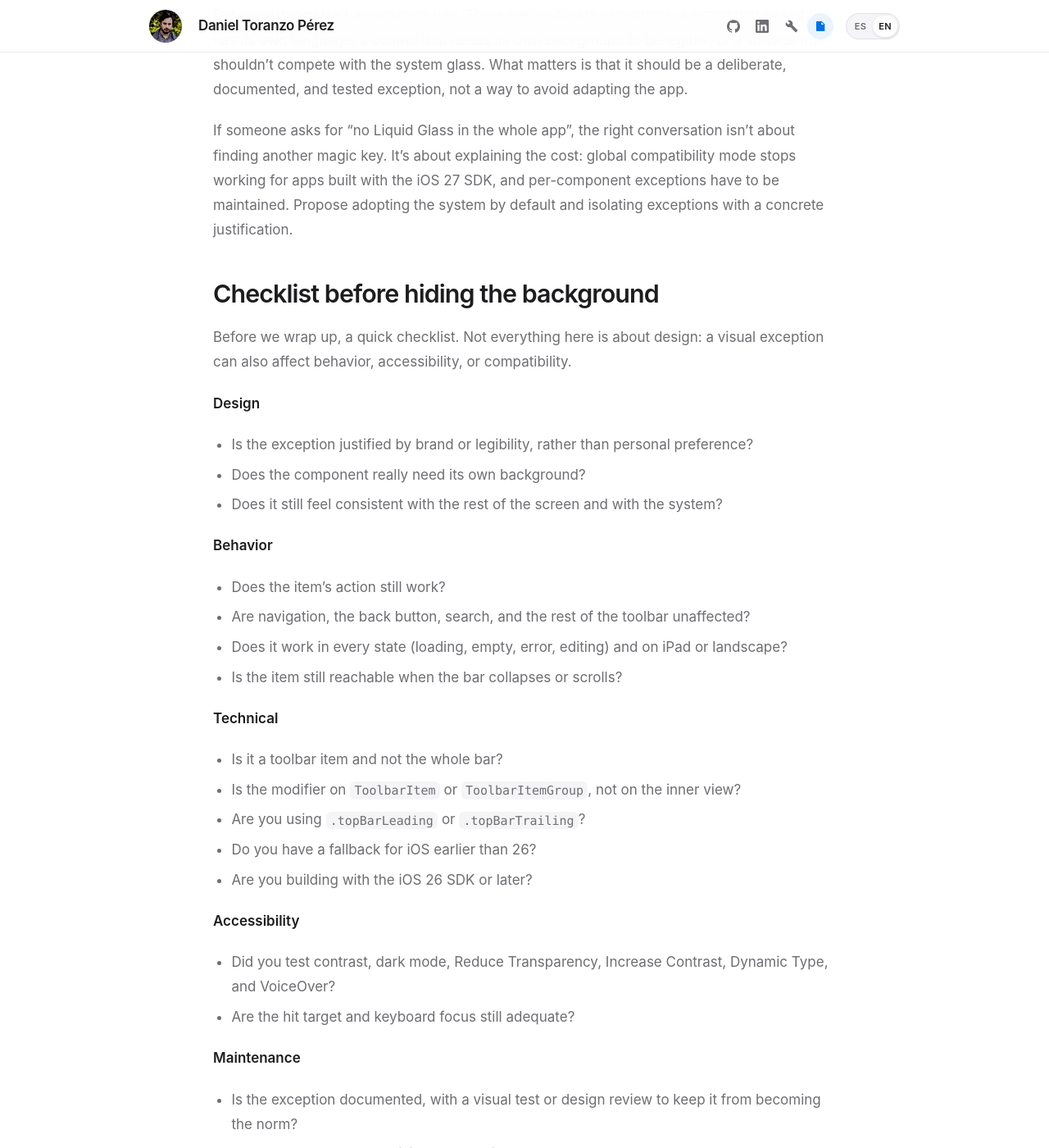
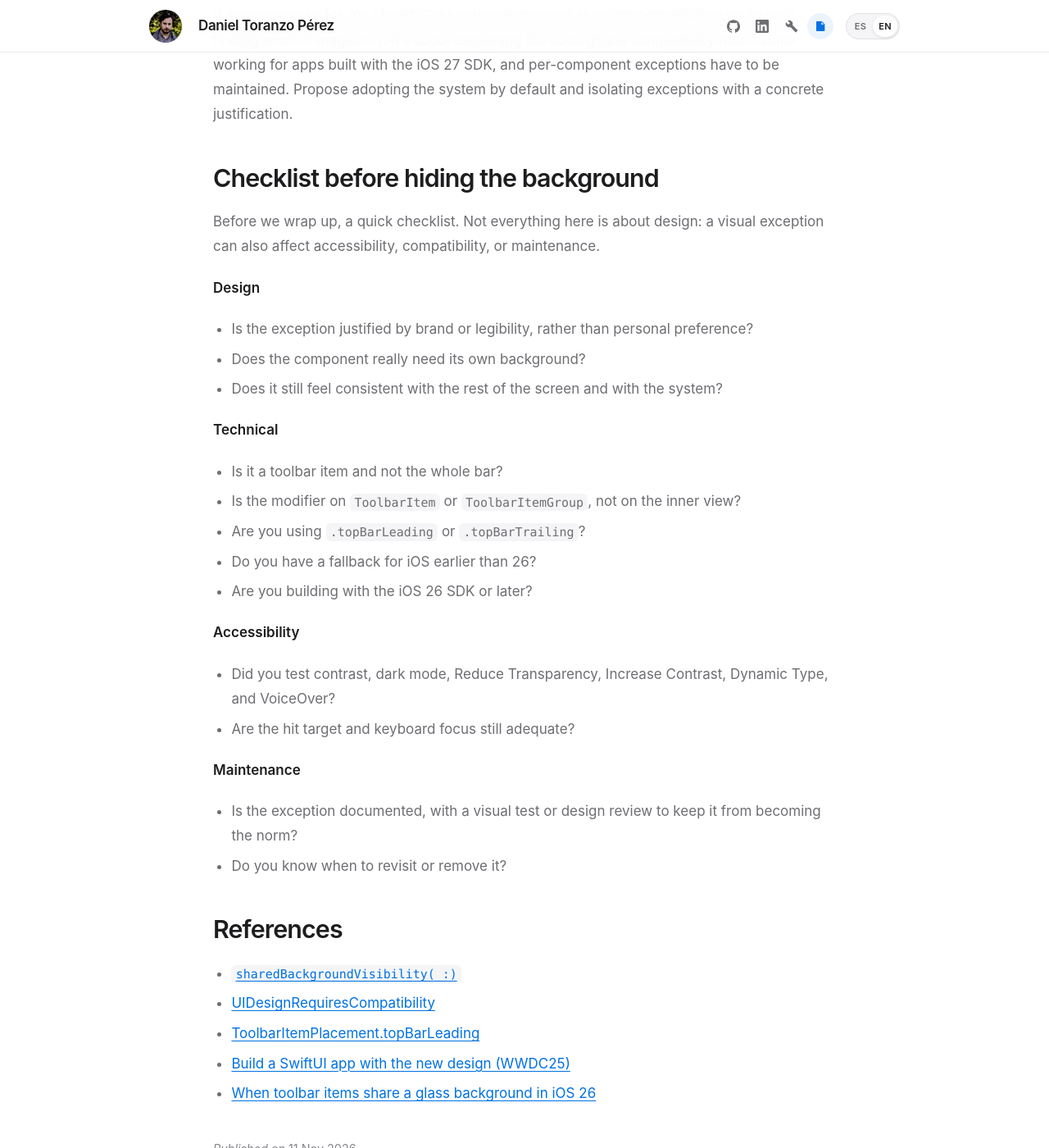
Before and after one commit to obocat/daniel_toranzo_perez, a Jekyll site: the page built from _posts/2026-11-11-swiftui-toolbar-sin-liquid-glass.markdown, in a window 1280 px wide and 1400 px high, scrolled down 6661 px. Shown: the whole window at 82% size. Built offline with Jekyll 4.4.1, drawn with Linux system fonts in a browser that asks for light colours; some of the changed text lies outside the part shown.

Commit message:
docs: trim compatibility and checklist notes (#21)

```diff
--- a/_posts/2026-11-11-swiftui-toolbar-sin-liquid-glass.markdown
+++ b/_posts/2026-11-11-swiftui-toolbar-sin-liquid-glass.markdown
@@ -177,20 +175,13 @@ Si alguien pide "sin Liquid Glass en toda la app", la conversación correcta no
 
 ## Lista de comprobación antes de ocultar el fondo
 
-Antes de cerrar, un repaso rápido. No todo es diseño: una excepción visual también puede afectar al comportamiento, a la accesibilidad o a la compatibilidad.
+Antes de cerrar, un repaso rápido. No todo es diseño: una excepción visual también puede afectar a la accesibilidad, a la compatibilidad o al mantenimiento.
 
 **Diseño**
 
 - ¿La excepción está justificada por marca o legibilidad, y no solo por preferencia?
 - ¿El componente necesita realmente su propio fondo?
 - ¿Sigue siendo coherente con el resto de la pantalla y con el sistema?
-
-**Comportamiento**
-
-- ¿La acción del elemento sigue funcionando?
-- ¿La navegación, el botón de volver, la búsqueda y el resto del toolbar siguen igual?
-- ¿Funciona en todos los estados (carga, vacío, error, edición) y en iPad o landscape?
-- ¿El elemento sigue siendo alcanzable cuando la barra se colapsa o se hace scroll?
 
 **Técnica**
 
@@ -351,8 +342,6 @@ struct CompatibleToolbarView: View {
 
 The extension uses `ToolbarContentBuilder` to return the same content with or without the modifier. On iOS 26 and later it hides the background; on earlier versions it returns `self` and changes nothing.
 
-One important nuance: `#available` guards runtime, not compilation. If you build with an SDK older than iOS 26, the `sharedBackgroundVisibility` symbol doesn't exist and the code won't compile. You need Xcode 26 or later to use this API, even if your app still supports iOS 17 or 18.
-
 ## `UIDesignRequiresCompatibility`: the end of the grace period
 
 All of this leads to the question that usually comes next: what about the global key? During the transition to iOS 26, Apple offered an escape hatch: `UIDesignRequiresCompatibility` in `Info.plist`.
@@ -386,20 +375,13 @@ If someone asks for "no Liquid Glass in the whole app", the right conversation i
 
 ## Checklist before hiding the background
 
-Before we wrap up, a quick checklist. Not everything here is about design: a visual exception can also affect behavior, accessibility, or compatibility.
+Before we wrap up, a quick checklist. Not everything here is about design: a visual exception can also affect accessibility, compatibility, or maintenance.
 
 **Design**
 
 - Is the exception justified by brand or legibility, rather than personal preference?
 - Does the component really need its own background?
 - Does it still feel consistent with the rest of the screen and with the system?
-
-**Behavior**
-
-- Does the item's action still work?
-- Are navigation, the back button, search, and the rest of the toolbar unaffected?
-- Does it work in every state (loading, empty, error, editing) and on iPad or landscape?
-- Is the item still reachable when the bar collapses or scrolls?
 
 **Technical**
 
```
Also changed, not shown: other parts of _posts/2026-11-11-swiftui-toolbar-sin-liquid-glass.markdown (+0 -2 lines).
